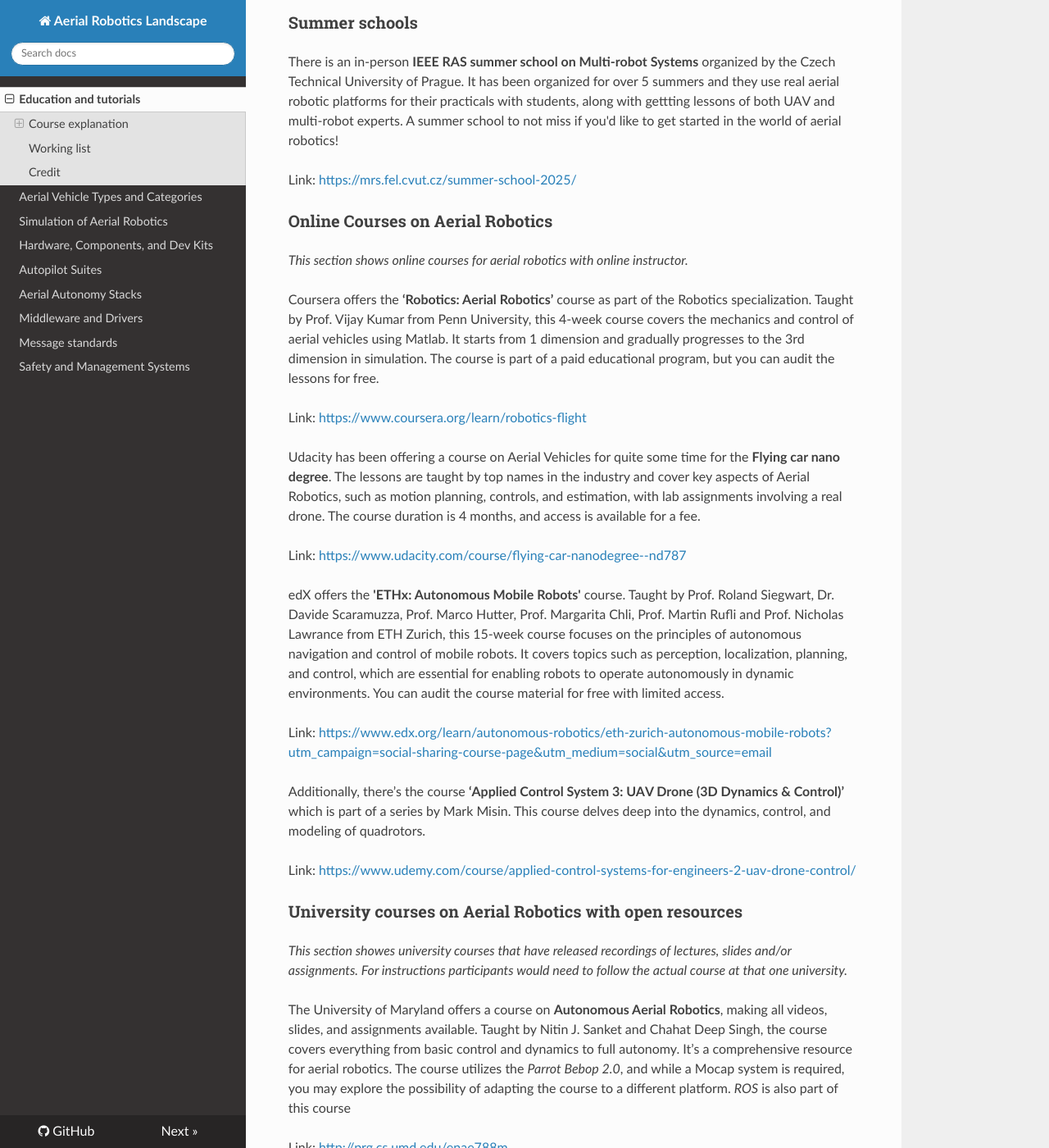
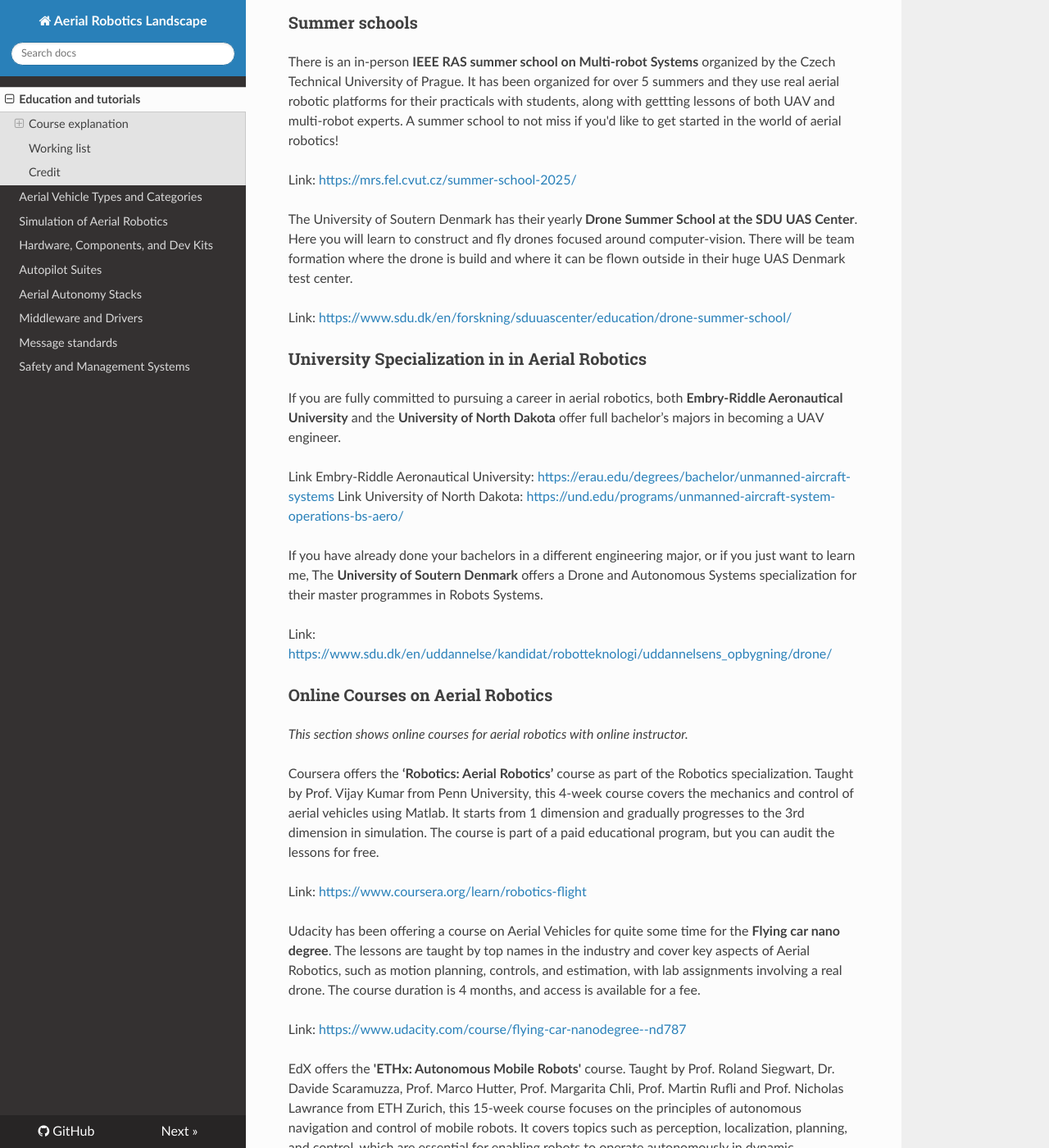
Before and after one commit to ROS-Aerial/aerial_robotic_landscape, an MkDocs documentation site: the page built from docs/education_and_tutorial.md, in a window 1280 px wide and 1400 px high, scrolled down 708 px. Shown: the whole window at 82% size. Built offline with MkDocs 1.6.1, drawn with Linux system fonts in a browser that asks for light colours; nearby versions of some CDN libraries; some of the changed text lies outside the part shown.

Commit message:
Update education_and_tutorial.md

```diff
--- a/docs/education_and_tutorial.md
+++ b/docs/education_and_tutorial.md
@@ -21,6 +21,21 @@
 
 Link: <https://mrs.fel.cvut.cz/summer-school-2025/>
 
+The University of Soutern Denmark has their yearly **Drone Summer School at the SDU UAS Center**. Here you will learn to construct and fly drones focused around computer-vision. There will be team formation where the drone is build and where it can be flown outside in their huge UAS Denmark test center.
+
+Link: <https://www.sdu.dk/en/forskning/sduuascenter/education/drone-summer-school/>
+
+### University Specialization in in Aerial Robotics
+
+If you are fully committed to pursuing a career in aerial robotics, both **Embry-Riddle Aeronautical University** and the **University of North Dakota** offer full bachelor’s majors in becoming a UAV engineer.
+
+Link Embry-Riddle Aeronautical University: <https://erau.edu/degrees/bachelor/unmanned-aircraft-systems>
+Link University of North Dakota: <https://und.edu/programs/unmanned-aircraft-system-operations-bs-aero/>
+
+If you have already done your bachelors in a different engineering major, or if you just want to learn me, The **University of Soutern Denmark** offers a Drone and Autonomous Systems specialization for their master programmes in Robots Systems.
+
+Link: <https://www.sdu.dk/en/uddannelse/kandidat/robotteknologi/uddannelsens_opbygning/drone/>
+
 ### Online Courses on Aerial Robotics
 
 _This section shows online courses for aerial robotics with online instructor._
@@ -33,7 +48,7 @@
 
 Link: <https://www.udacity.com/course/flying-car-nanodegree--nd787>
 
-edX offers the **'ETHx: Autonomous Mobile Robots'** course. Taught by Prof. Roland Siegwart, Dr. Davide Scaramuzza, Prof. Marco Hutter, Prof. Margarita Chli, Prof. Martin Rufli and Prof. Nicholas Lawrance from ETH Zurich, this 15-week course focuses on the principles of autonomous navigation and control of mobile robots. It covers topics such as perception, localization, planning, and control, which are essential for enabling robots to operate autonomously in dynamic environments. You can audit the course material for free with limited access.
+EdX offers the **'ETHx: Autonomous Mobile Robots'** course. Taught by Prof. Roland Siegwart, Dr. Davide Scaramuzza, Prof. Marco Hutter, Prof. Margarita Chli, Prof. Martin Rufli and Prof. Nicholas Lawrance from ETH Zurich, this 15-week course focuses on the principles of autonomous navigation and control of mobile robots. It covers topics such as perception, localization, planning, and control, which are essential for enabling robots to operate autonomously in dynamic environments. You can audit the course material for free with limited access.
 
 Link: <https://www.edx.org/learn/autonomous-robotics/eth-zurich-autonomous-mobile-robots?utm_campaign=social-sharing-course-page&utm_medium=social&utm_source=email>
 
```
Also changed, not shown: other parts of docs/education_and_tutorial.md (+1 -1 lines).
